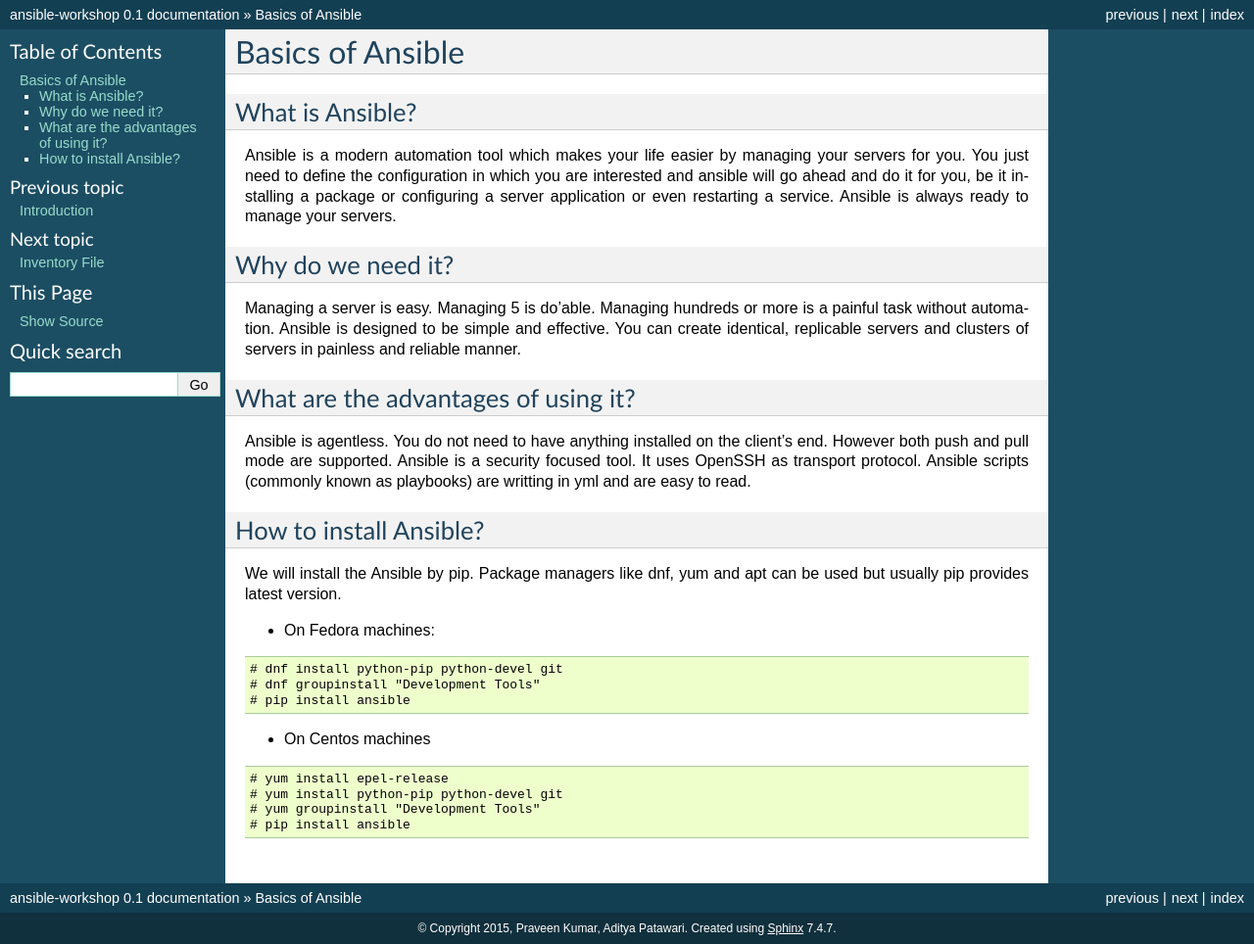
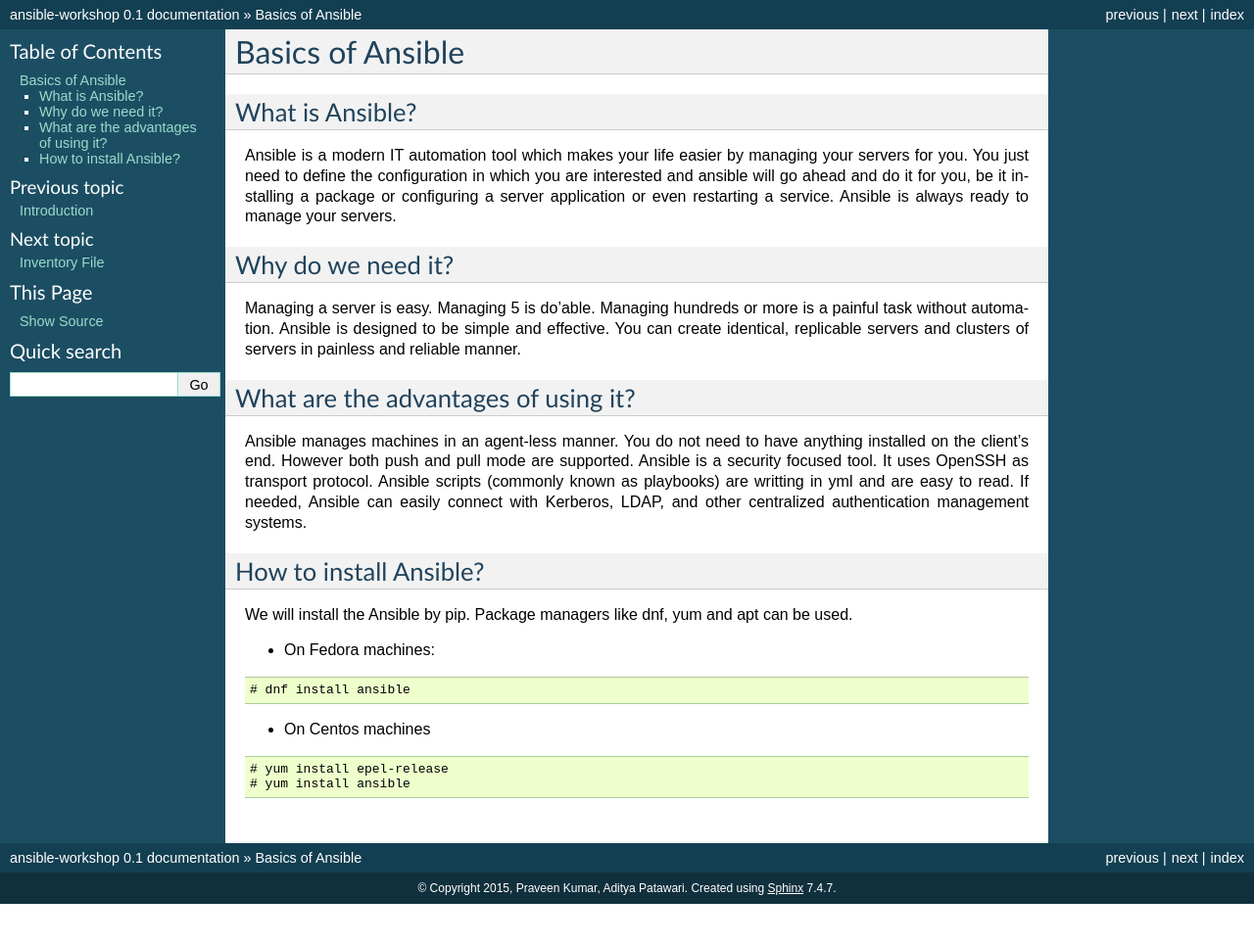
Before and after one commit to adimania/workshop-ansible, a Sphinx documentation site: the page built from docs/basics_of_ansible.rst, in a window 1280 px wide. Shown: the whole page at 98% size. Built offline with Sphinx 7.4.7, drawn with Linux system fonts in a browser that asks for light colours; after the commit the page ends 923 px from its top, so only the background shows below that.

Commit message:
Major Update for devconf-17 prepration

```diff
--- a/docs/basics_of_ansible.rst
+++ b/docs/basics_of_ansible.rst
@@ -3,7 +3,7 @@
 
 What is Ansible?
 ----------------
-Ansible is a modern automation tool which makes your life easier by managing your servers for you. You just need to define the configuration in which you are interested and ansible will go ahead and do it for you, be it installing a package or configuring a server application or even restarting a service. Ansible is always ready to manage your servers.
+Ansible is a modern IT automation tool which makes your life easier by managing your servers for you. You just need to define the configuration in which you are interested and ansible will go ahead and do it for you, be it installing a package or configuring a server application or even restarting a service. Ansible is always ready to manage your servers.
 
 Why do we need it?
 ------------------
@@ -11,25 +11,21 @@
 
 What are the advantages of using it?
 -----------------------------------
-Ansible is agentless. You do not need to have anything installed on the client's end. However both push and pull mode are supported. Ansible is a security focused tool. It uses OpenSSH as transport protocol. Ansible scripts (commonly known as playbooks) are writting in yml and are easy to read.
+Ansible manages machines in an agent-less manner. You do not need to have anything installed on the client's end. However both push and pull mode are supported. Ansible is a security focused tool. It uses OpenSSH as transport protocol. Ansible scripts (commonly known as playbooks) are writting in yml and are easy to read. If needed, Ansible can easily connect with Kerberos, LDAP, and other centralized authentication management systems.
 
 How to install Ansible?
 -------------------------
-We will install the Ansible by pip. Package managers like dnf, yum and apt can be used but usually pip provides latest version.
+We will install the Ansible by pip. Package managers like dnf, yum and apt can be used.
 
 * On Fedora machines:
 
 .. code-block:: none
 
-  # dnf install python-pip python-devel git
-  # dnf groupinstall "Development Tools"
-  # pip install ansible
+  # dnf install ansible
 
 * On Centos machines
 
 .. code-block:: none
 
   # yum install epel-release
-  # yum install python-pip python-devel git
-  # yum groupinstall "Development Tools"
-  # pip install ansible
+  # yum install ansible
--- a/docs/introduction.rst
+++ b/docs/introduction.rst
@@ -6,7 +6,7 @@
 Requirements
 ------------
 
-* A Centos 7 or Fedora 22 virtual machine.
+* A Fedora 24/25 virtual machine.
 * Internet connection
 
 Goal
--- a/docs/modules.rst
+++ b/docs/modules.rst
@@ -1,7 +1,10 @@
 Modules
 =======
 
-Modules are the executable plugins that get the real job done. Usually modules can take "key=value" arguments and run in customized way depoending up on the arguments themselves. A module can be invoked commandline or can be included in an Ansible playbook. We will discuss playbooks in a minute but for now, let us see modules in action.
+Modules are the executable plugins that get the real job done.
+Usually modules can take "key=value" arguments and run in customized way depoending up on the arguments themselves.
+A module can be invoked commandline or can be included in an Ansible playbook.
+We will discuss playbooks in a minute but for now, let us see modules in action.
 
 .. code-block:: none
 
```
Also changed, not shown: docs/further_reading.rst (line endings or trailing spaces), docs/playbook.rst (line endings or trailing spaces), docs/system_configurations.rst (line endings or trailing spaces), 2 other files.
